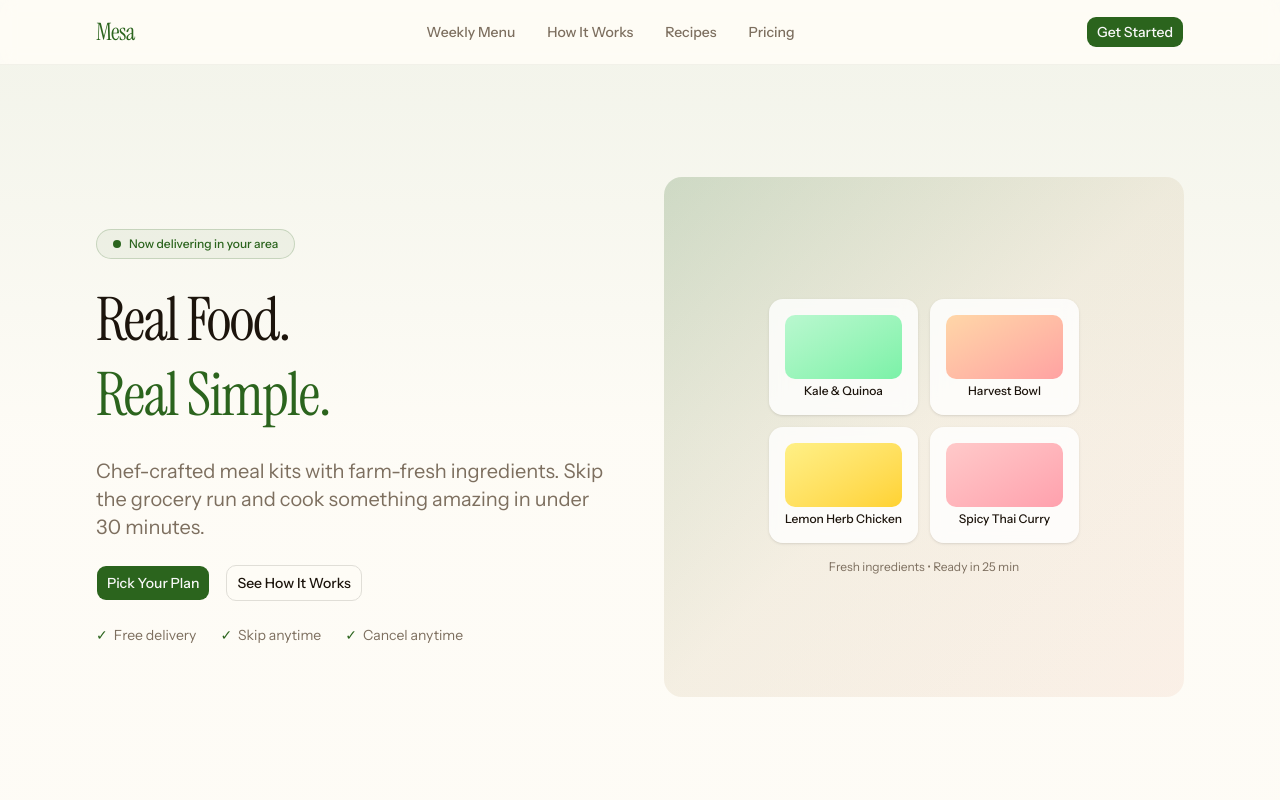
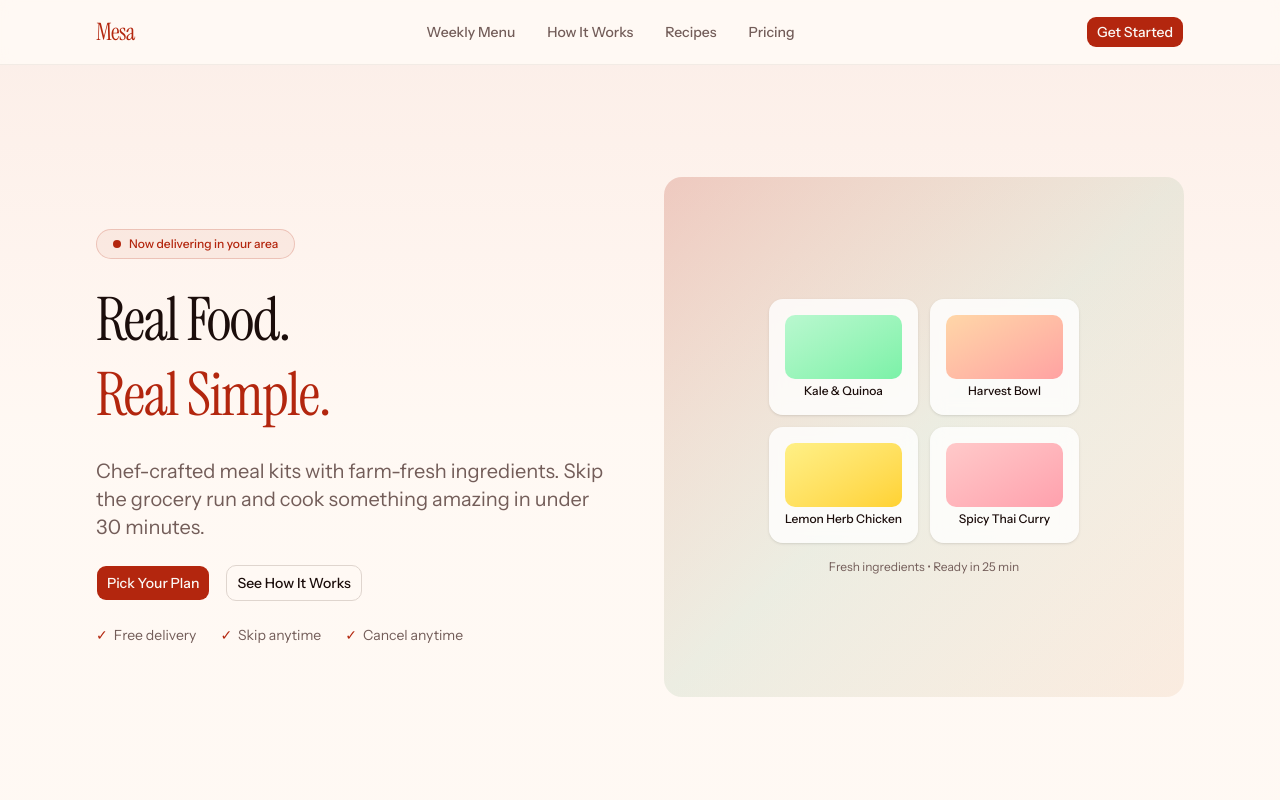
Before and after one commit to anas-khan-antimatter/mkt-mesa-kitchen, a Next.js app: page / in a window 1280 px wide. Shown: the top 800 px of the page. Built offline with nearby package versions, Linux system fonts and the light colour scheme.

Commit message:
antimatter: checkpoint c-1790732970995-ea1vk

```diff
--- a/src/app/globals.css
+++ b/src/app/globals.css
@@ -49,29 +49,29 @@
 }
 
 :root {
-  --background: oklch(0.99 0.008 90);
-  --foreground: oklch(0.2 0.02 70);
+  --background: oklch(0.985 0.01 60);
+  --foreground: oklch(0.18 0.025 30);
   --card: oklch(1 0 0);
-  --card-foreground: oklch(0.2 0.02 70);
+  --card-foreground: oklch(0.18 0.025 30);
   --popover: oklch(1 0 0);
-  --popover-foreground: oklch(0.2 0.02 70);
-  --primary: oklch(0.45 0.12 140);
-  --primary-foreground: oklch(0.98 0 0);
-  --secondary: oklch(0.6 0.1 80);
+  --popover-foreground: oklch(0.18 0.025 30);
+  --primary: oklch(0.5 0.18 32);
+  --primary-foreground: oklch(0.98 0.005 60);
+  --secondary: oklch(0.55 0.12 145);
   --secondary-foreground: oklch(0.98 0 0);
-  --muted: oklch(0.96 0.01 90);
-  --muted-foreground: oklch(0.55 0.03 70);
-  --accent: oklch(0.7 0.12 45);
+  --muted: oklch(0.94 0.015 60);
+  --muted-foreground: oklch(0.5 0.03 30);
+  --accent: oklch(0.65 0.14 55);
   --accent-foreground: oklch(0.98 0 0);
   --destructive: oklch(0.577 0.245 27.325);
-  --border: oklch(0.9 0.01 90);
-  --input: oklch(0.9 0.01 90);
-  --ring: oklch(0.45 0.12 140);
-  --chart-1: oklch(0.87 0 0);
-  --chart-2: oklch(0.556 0 0);
-  --chart-3: oklch(0.439 0 0);
-  --chart-4: oklch(0.371 0 0);
-  --chart-5: oklch(0.269 0 0);
+  --border: oklch(0.88 0.015 60);
+  --input: oklch(0.88 0.015 60);
+  --ring: oklch(0.5 0.18 32);
+  --chart-1: oklch(0.5 0.18 32);
+  --chart-2: oklch(0.55 0.12 145);
+  --chart-3: oklch(0.65 0.14 55);
+  --chart-4: oklch(0.4 0.1 30);
+  --chart-5: oklch(0.7 0.08 80);
   --radius: 0.625rem;
   --sidebar: oklch(0.985 0 0);
   --sidebar-foreground: oklch(0.145 0 0);
@@ -95,6 +95,24 @@
   }
 }
 
+@utility recipe-step-card {
+  @apply relative overflow-hidden rounded-xl border border-border/60 bg-white p-5 shadow-sm transition-all;
+}
+@utility recipe-step-card-active {
+  @apply border-primary/30 ring-2 ring-primary/10;
+}
+@utility recipe-step-card-completed {
+  @apply border-secondary/30 bg-secondary/5;
+}
+
+@utility produce-gradient {
+  background: linear-gradient(135deg, oklch(0.5 0.18 32 / 0.08), oklch(0.55 0.12 145 / 0.06));
+}
+
+@utility cookbook-shadow {
+  box-shadow: 0 4px 24px oklch(0 0 0 / 0.04), 0 1px 4px oklch(0 0 0 / 0.06);
+}
+
 @utility scrollbar-hide {
   -ms-overflow-style: none;
   scrollbar-width: none;
```
Also changed, not shown: .antimatter/wiki/log.md, .antimatter/wiki/map.json, .antimatter/wiki/map.md.
